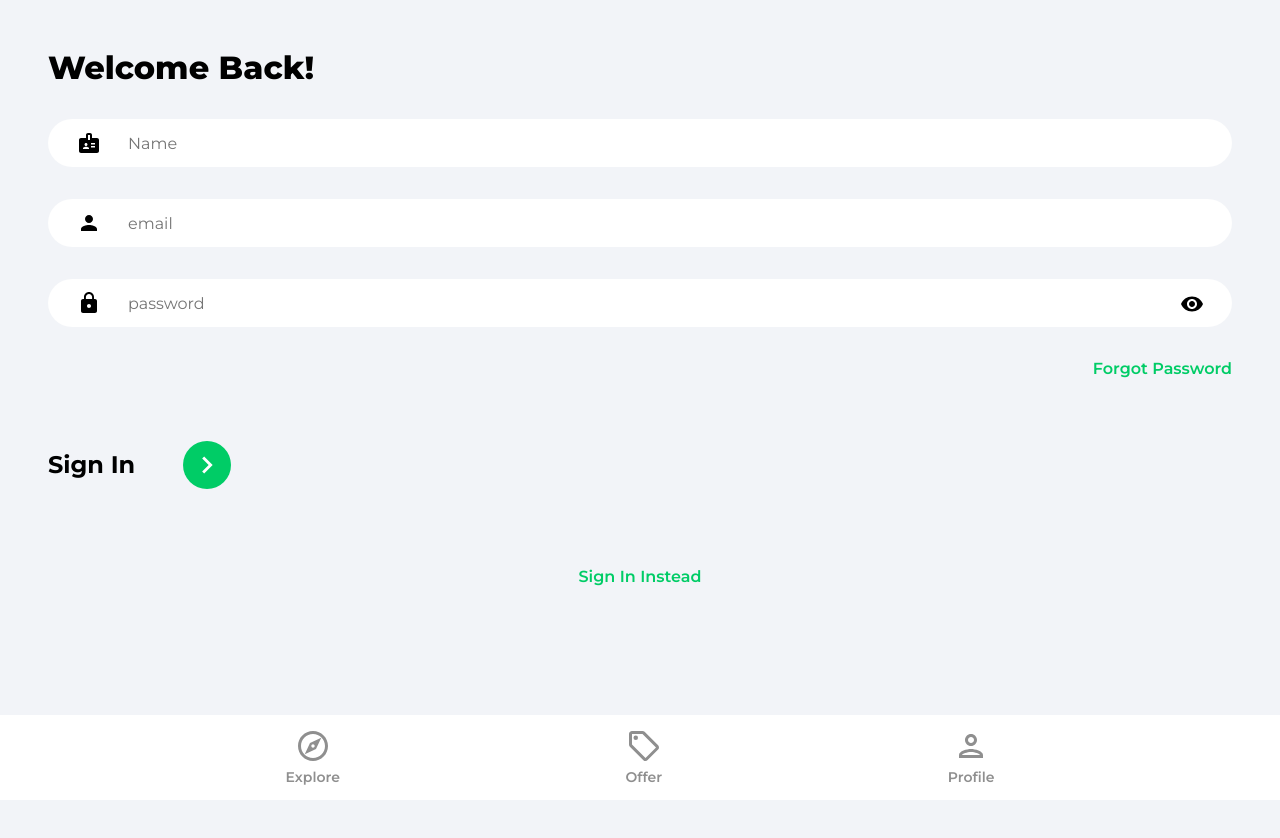
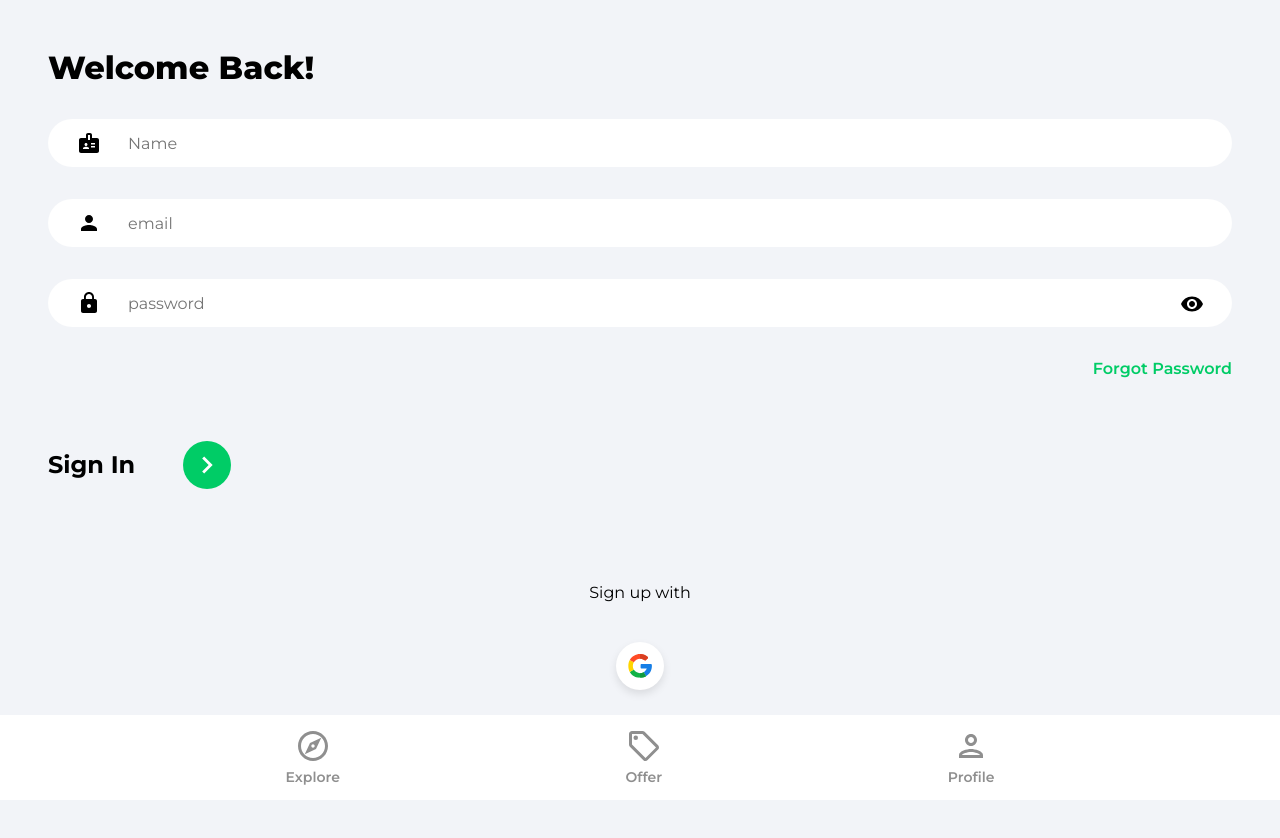
Before and after one commit to ShubhamGupta511/House-MarketPlace, a React (Create React App) app: page /signup in a window 1280 px wide. Shown: the top 838 px of the page. Before the commit the page ends 800 px from the top, so only its background shows below. Built offline with nearby package versions, Linux system fonts and the light colour scheme.

Commit message:
Google-OAuth-Added

```diff
--- /dev/null
+++ b/src/components/OAuth.jsx
@@ -0,0 +1,55 @@
+import { useLocation, useNavigate } from "react-router-dom";
+import { getAuth, signInWithPopup, GoogleAuthProvider } from "firebase/auth";
+import { doc, setDoc, getDoc, serverTimestamp } from "firebase/firestore";
+import { db } from "../firebase.config";
+import { toast } from "react-toastify";
+import googleIcon from "../assets/svg/googleIcon.svg";
+
+function OAuth() {
+  const location = useLocation();
+  const navigate = useNavigate();
+
+  const onGoogleClick =async () => {
+
+    try {
+        const auth=getAuth();
+        const provider=new GoogleAuthProvider();
+        const result= await signInWithPopup(auth,provider);
+        const user=result.user
+        // Getting the User From the Google Sign In
+        // and then we are passing that userid in here
+        // to see if we have a reference to that document
+        // so then we get the snapshot of the document
+        // So we call the docSnap and we want to await
+        // getDoc and getDoc is going to take the reference
+
+
+        // Check for user
+        const docRef=doc(db,'users',user.uid);
+        const docSnap=await getDoc(docRef);
+
+        // If user Does n't exist, create user
+        if(!docSnap.exists()){
+           await setDoc(doc(db,'users',user.uid),{
+                name:user.displayName,
+                email:user.email,
+                timestamp:serverTimestamp()
+           })
+        }
+        navigate('/')
+    } catch (error) {
+        toast.error('Could not authorize with Google')
+    }
+
+  };
+  return (
+    <div className="socialLogin">
+      <p>Sign {location.pathname === "/signup" ? "up" : "in"} with</p>
+      <button className="socialIconDiv" onClick={onGoogleClick}>
+        <img src={googleIcon} className="socialIconImg" alt="google" />
+      </button>
+    </div>
+  );
+}
+
+export default OAuth;
--- a/src/pages/ForgetPassword.jsx
+++ b/src/pages/ForgetPassword.jsx
@@ -38,7 +38,7 @@
             onChange={onChange}
           />
 
-          <Link className="forgotPasswordLink" to="signin">
+          <Link className="forgotPasswordLink" to="/signin">
             Sign In
           </Link>
 
--- a/src/pages/SignIn.jsx
+++ b/src/pages/SignIn.jsx
@@ -4,6 +4,7 @@
 import visibiltyIcon from "../assets/svg/visibilityIcon.svg";
 import { getAuth, signInWithEmailAndPassword } from "firebase/auth";
 import {toast} from 'react-toastify'
+import OAuth from "../components/OAuth";
 
 function Signin() {
   const [showPassword, setShowPassword] = useState(false);
@@ -92,6 +93,8 @@
           </div>
         </form>
 
+              <OAuth/>
+
         <Link to="/signup" className="registerLink">
           Sign up Instead
         </Link>
--- a/src/pages/SignUp.jsx
+++ b/src/pages/SignUp.jsx
@@ -6,6 +6,7 @@
 import {db} from '../firebase.config'
 import {setDoc ,doc,serverTimestamp} from 'firebase/firestore'
 import {toast} from 'react-toastify';
+import OAuth from "../components/OAuth";
 
 function SignUp() {
 
@@ -109,6 +110,7 @@
            </div>
 
         </form>
+        <OAuth/>
 
         <Link to='/signin' className='registerLink'>
           Sign In Instead
```
